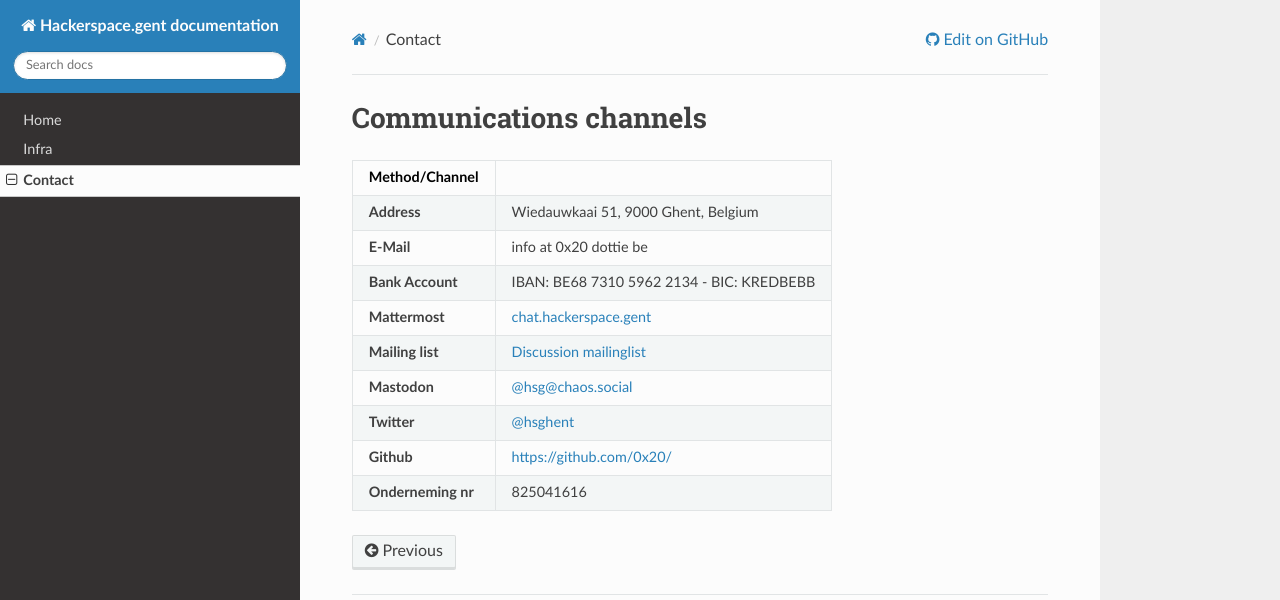
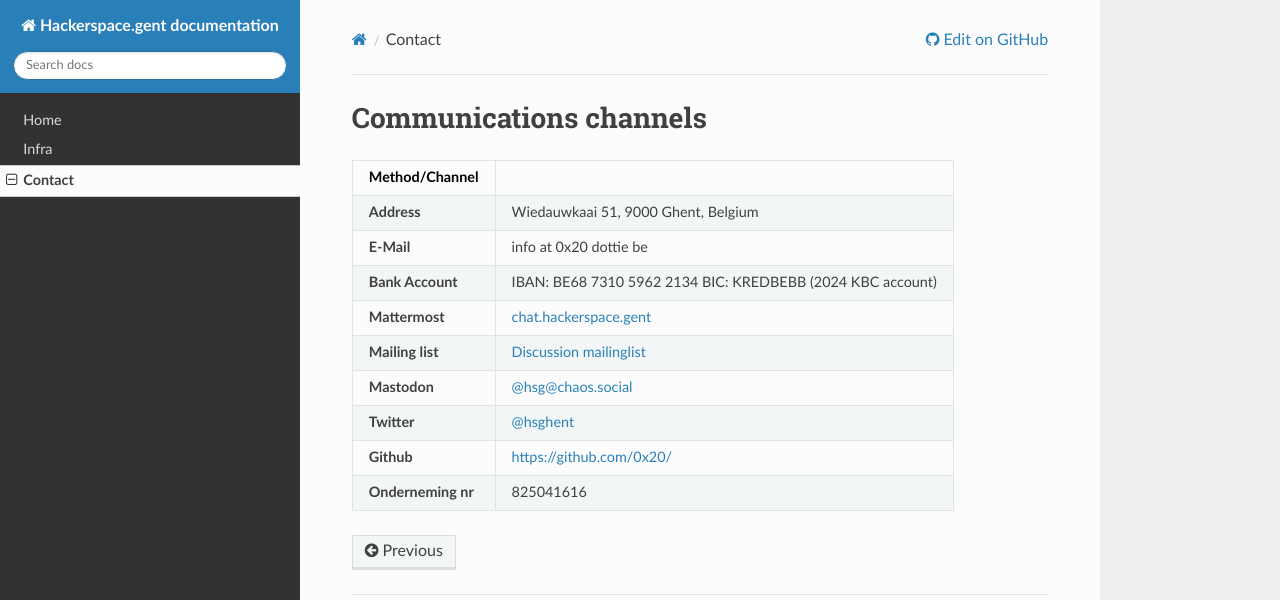
Before and after one commit to 0x20/docs, an MkDocs documentation site: the page built from docs/comms.md, in a window 1280 px wide. Shown: the top 600 px of the page. Built offline with MkDocs 1.6.1, drawn with Linux system fonts in a browser that asks for light colours; nearby versions of some CDN libraries.

Commit message:
Update comms.md
explaination that this is the new KBC account

```diff
--- a/docs/comms.md
+++ b/docs/comms.md
@@ -5,7 +5,7 @@
 | ------------------ | ---------------------------------------------------------- |
 | **Address**        | Wiedauwkaai 51, 9000 Ghent, Belgium                        |
 | **E-Mail**         | info at 0x20 dottie be                                     |
-| **Bank Account**   | IBAN: BE68 7310 5962 2134 - BIC: KREDBEBB                 |
+| **Bank Account**   | IBAN: BE68 7310 5962 2134 BIC: KREDBEBB (2024 KBC account) |
 | **Mattermost**     | [chat.hackerspace.gent](https://chat.hackerspace.gent/)    |
 | **Mailing list**   | [Discussion mailinglist](https://discuss.hackerspaces.be/) |
 | **Mastodon**       | [@hsg@chaos.social](https://chaos.social/@hsg)             |
```
